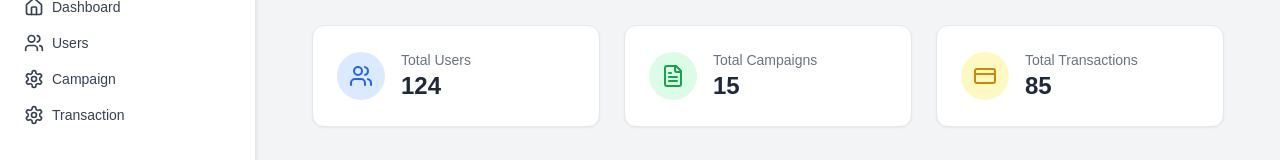
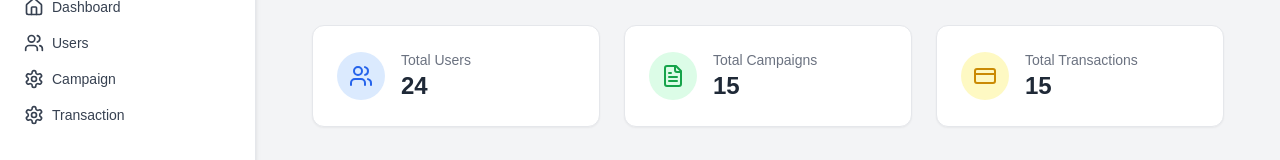
Before and after one commit to muhammadarifmartadinataa/Innovation-Funding-Platform-by-HIMA-Informatika, a Next.js app in the folder cms-innovation-funding/: page / in a window 1280 px wide. Shown: the part 131-291 px from the top of the page. Built offline with nearby package versions, Linux system fonts and the light colour scheme.

Commit message:
Risma: Update bagian dashboard

```diff
--- a/cms-innovation-funding/app/page.tsx
+++ b/cms-innovation-funding/app/page.tsx
@@ -43,7 +43,7 @@
             </div>
             <div>
               <p className="text-sm text-gray-500">Total Users</p>
-              <h2 className="text-2xl font-semibold text-gray-800">124</h2>
+              <h2 className="text-2xl font-semibold text-gray-800">24</h2>
             </div>
           </div>
         </div>
@@ -69,7 +69,7 @@
             </div>
             <div>
               <p className="text-sm text-gray-500">Total Transactions</p>
-              <h2 className="text-2xl font-semibold text-gray-800">85</h2>
+              <h2 className="text-2xl font-semibold text-gray-800">15</h2>
             </div>
           </div>
         </div>
```
